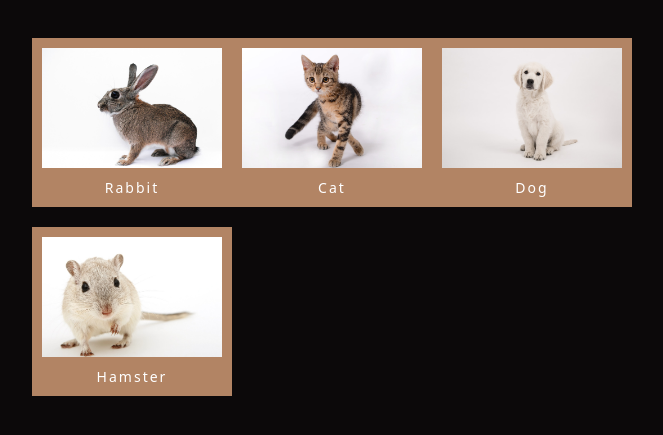
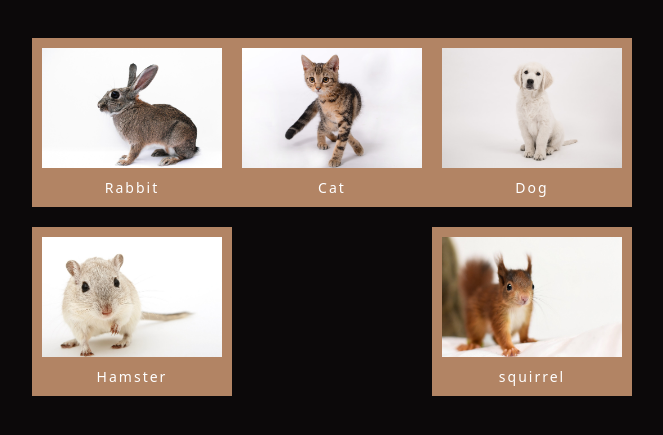
Before and after one commit to HelloTakako/test-animals, a plain HTML site: page index.html in a window 1280 px wide. Shown: the part 85-520 px from the top of the page, without its empty margins (308-971 px from the left). Drawn offline with Linux system fonts and the light colour scheme.

Commit message:
add squirrel

```diff
--- a/index.html
+++ b/index.html
@@ -27,6 +27,10 @@
         <span class="image"><img src="img/hamster.jpg"/></span>
         <span class="name">Hamster</span>
       </li>
+      <li>
+        <span class="image"><img src="img/squirrel.jpg"/></span>
+        <span class="name">squirrel</span>
+      </li>
     </ul>
   </body>
 </html>
```
Also changed, not shown: img/squirrel.jpg (added).
